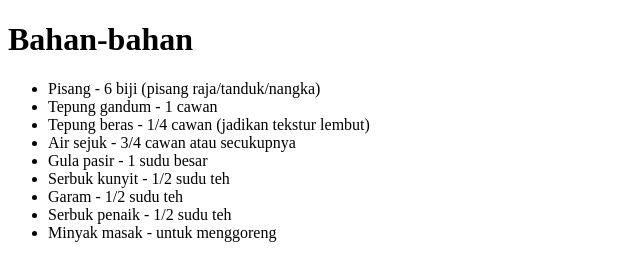
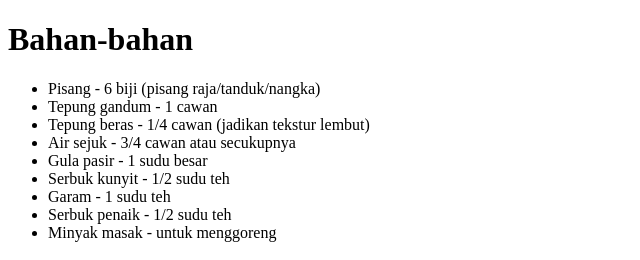
Before and after one commit to aqilrasydan/IntroToGit, a plain HTML site: page ResipiPisangGoreng.htm in a window 1280 px wide. Shown: the top 260 px of the page, 0-640 px from the left. Drawn offline with Linux system fonts and the light colour scheme.

Commit message:
Update ResipiPisangGoreng.htm

```diff
--- a/ResipiPisangGoreng.htm
+++ b/ResipiPisangGoreng.htm
@@ -10,7 +10,7 @@
 <li>Air sejuk - 3/4 cawan atau secukupnya</li>
 <li>Gula pasir - 1 sudu besar</li>
 <li>Serbuk kunyit - 1/2 sudu teh</li>
-<li>Garam - 1/2 sudu teh</li>
+<li>Garam - 1 sudu teh</li>
 <li>Serbuk penaik - 1/2 sudu teh</li>
 <li>Minyak masak - untuk menggoreng</li>
 
```
